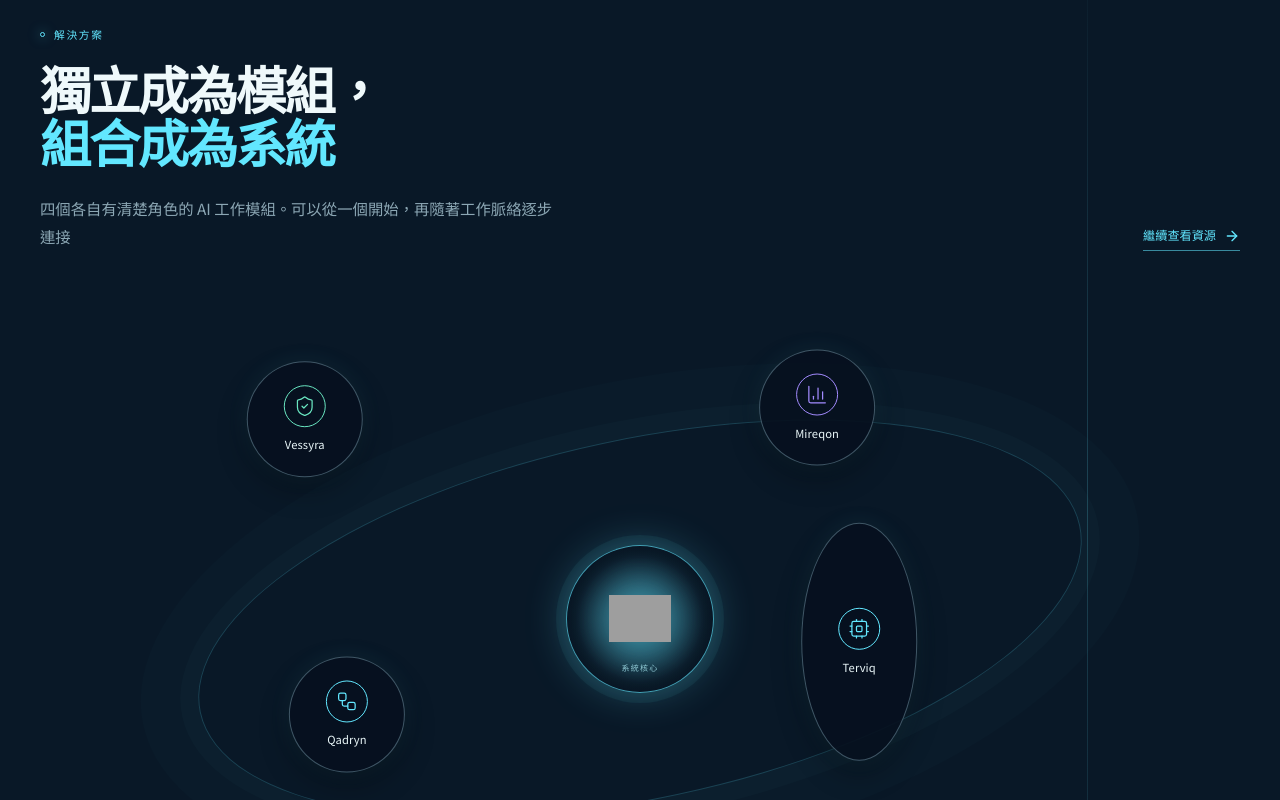
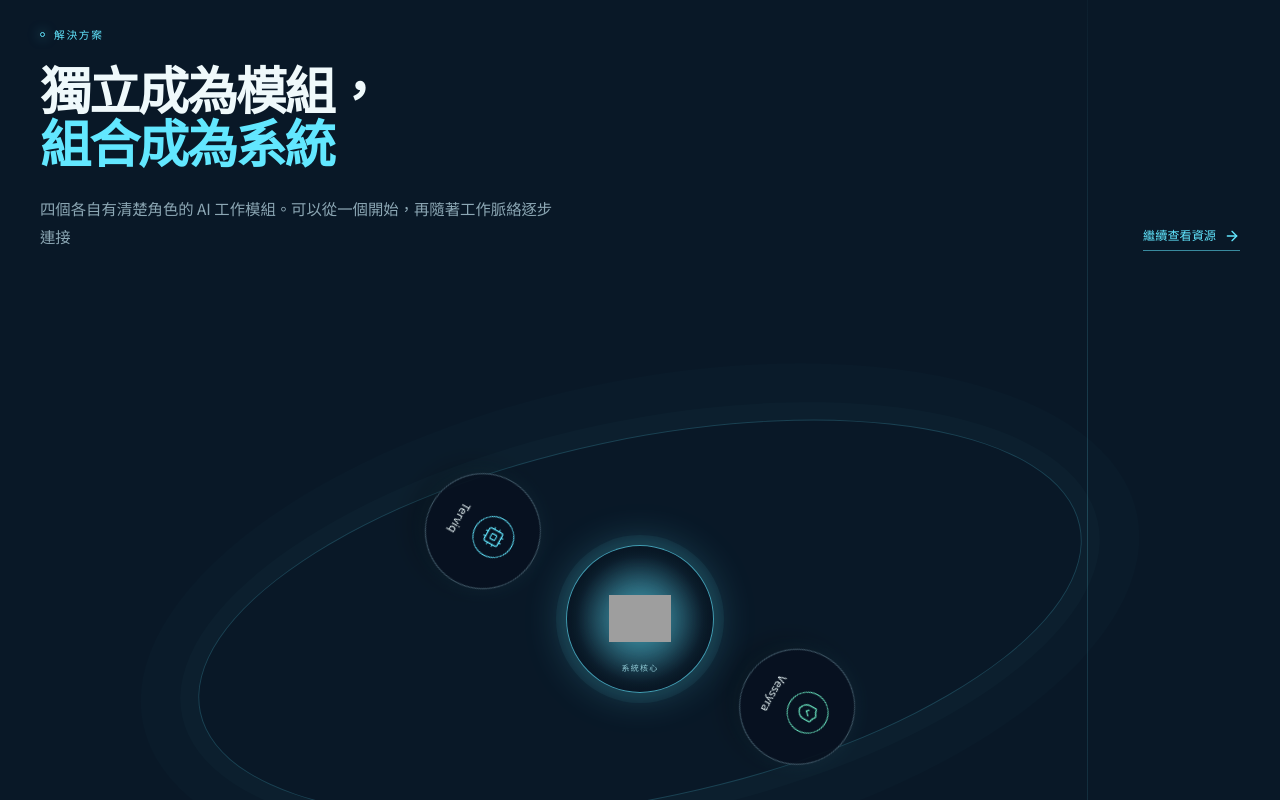
Before and after one commit to k129453497-byte/eryndex-tactile-systems, a React (Vite) app in the folder client/: page / in a window 1280 px wide. Shown: the part 2660-3460 px from the top of the page. Built offline with nearby package versions, Linux system fonts and the light colour scheme; grey boxes are pictures that could not be loaded; a web font is replaced by a local one.

Commit message:
Revert "Place satellites directly on outer ellipse path"
This reverts commit d550d67b70da412a504be8ce49355b9c6d344402.

```diff
--- a/client/src/index.css
+++ b/client/src/index.css
@@ -714,15 +714,6 @@ html, body, button, input, select, textarea { font-family: var(--font-ui); }
 @keyframes satellite-core-pulse { 0%,100% { opacity: .22; transform: scale(.85); } 50% { opacity: .5; transform: scale(1.18); } }
 @media (max-width: 720px) { .satellite-system { min-height: 430px; }.satellite-orbit-outer, .satellite-track { width: 92vw; height: 230px; }.satellite-core { width: 105px; height: 105px; }.satellite-core img { width: 45px; height: 45px; }.satellite-core small { bottom: 12px; font-size: .4rem; }.product-satellite { width: 82px; min-height: 82px; gap: 5px; }.satellite-icon { width: 30px; height: 30px; }.satellite-icon svg { width: 17px; height: 17px; }.satellite-name { max-width: 68px; font-size: .58rem; }.satellite-1 { left: -41px; }.satellite-2 { top: -41px; }.satellite-3 { right: -41px; }.satellite-4 { bottom: -41px; }.satellite-hint { bottom: 0; font-size: .58rem; } }
 @media (prefers-reduced-motion: reduce) { .satellite-track, .satellite-core-glow { animation: none !important; } }
-
-/* Follow the actual outer ellipse instead of rotating four rectangular anchor points. */
-.satellite-track { animation: none; }
-.product-satellite { top: 50%; left: 50%; transform: translate(-50%, -50%); offset-path: ellipse(450px 180px at 50% 50%); offset-rotate: 0deg; animation: satellite-node-orbit 18s linear infinite; }
-.product-satellite:hover { transform: translate(-50%, -50%) scale(1.08); }
-.satellite-2 { animation-delay: -4.5s; }.satellite-3 { animation-delay: -9s; }.satellite-4 { animation-delay: -13.5s; }
-@keyframes satellite-node-orbit { from { offset-distance: 0%; } to { offset-distance: 100%; } }
-@media (max-width: 720px) { .product-satellite { offset-path: ellipse(46vw 115px at 50% 50%); } }
-@media (prefers-reduced-motion: reduce) { .product-satellite { animation: none !important; } }
 @media (max-width: 720px) {
   .hero-copy h1 { line-height: 1.18; letter-spacing: .008em; }
   .principle-copy h2 { line-height: 1.3; letter-spacing: .012em; }
```
